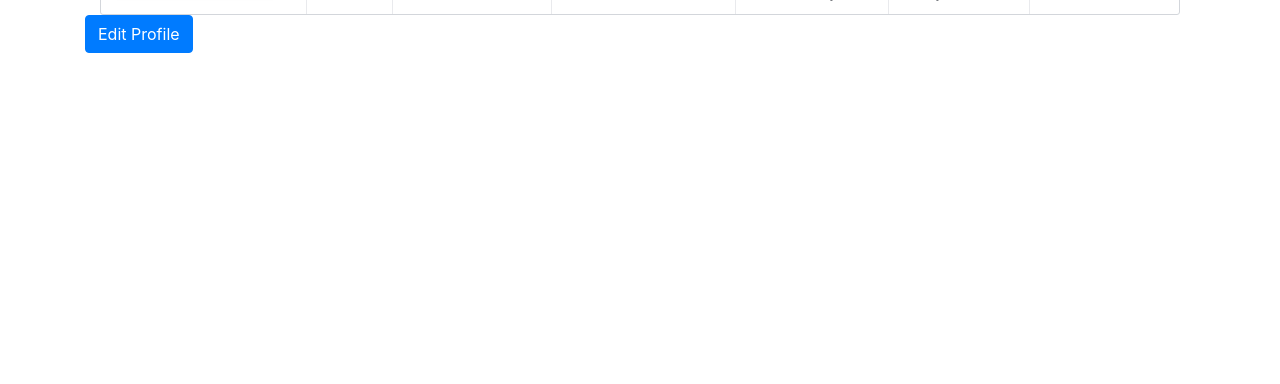
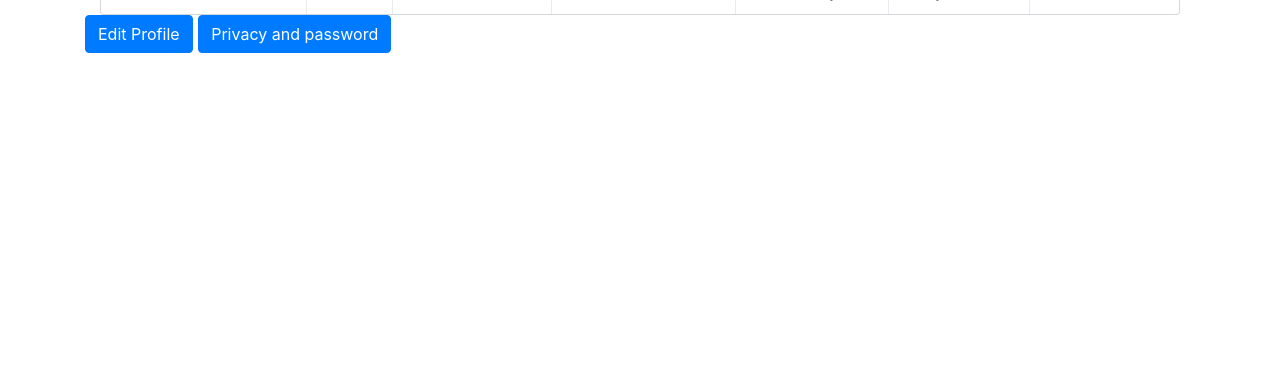
Before and after one commit to zeyad-shaban/Negawb, a Django app: page /userpage/ in a window 1280 px wide. Shown: the part 416-800 px from the top of the page. Run offline with Django 3.2, Linux system fonts and the light colour scheme; the visitor is signed in with stand-in values (Sample User, id 1); some libraries are stand-ins or nearby versions.

Commit message:
set up show email privacy option

```diff
--- a/people/templates/people/all_people.html
+++ b/people/templates/people/all_people.html
@@ -35,7 +35,7 @@
                         <span class="text-muted small">{{ user.phone }}</span>
                         <br>
                         {% endif %}
-                        {% if user.email %}
+                        {% if user.email and user.show_email == True %}
                         <span class="fa fa-fw fa-envelope fa-fw text-muted" data-toggle="tooltip" title="Email"
                             data-original-title="{{ user.email }}"></span>
                         <span class="text-muted small text-truncate">{{ user.email }}</span>
--- a/people/templates/people/all_peopleresults.html
+++ b/people/templates/people/all_peopleresults.html
@@ -36,7 +36,7 @@
                         <span class="text-muted small">{{ result.phone }}</span>
                         <br>
                         {% endif %}
-                        {% if result.email %}
+                        {% if result.email and result.show_email == True %}
                         <span class="fa fa-fw fa-envelope fa-fw text-muted" data-toggle="tooltip" title="Email"
                             data-original-title="{{ result.email }}"></span>
                         <span class="text-muted small text-truncate">{{ result.email }}</span>
--- a/userpage/forms.py
+++ b/userpage/forms.py
@@ -1,6 +1,6 @@
 from django.forms import ModelForm
-from .models import User
-
+from django.contrib.auth import get_user_model as user_model
+User = user_model()
 
 class UserForm(ModelForm):
     """Update User after creating it from user page"""
@@ -11,4 +11,9 @@ class UserForm(ModelForm):
         model = User
         fields = ('username', 'email', 'first_name', 'last_name', 'bio', 'avatar')
 
+class UserPrivacyForm(ModelForm):
+    class Meta:
+        model = User
+        fields = ('show_email',)
+
 # username, email, first_name, last_name, date_joined and last_login, password
--- a/userpage/models.py
+++ b/userpage/models.py
@@ -7,3 +7,5 @@ class User(AbstractUser):
     bio = models.CharField(max_length=400, default='I love this website!', blank=True, null= True)
     avatar = models.ImageField(
         upload_to='profile_images', default='profile_images/DefaultUserImage.jpg')
+    # PRIVACY
+    show_email = models.BooleanField(default=False)
--- a/userpage/templates/userpage/friends.html
+++ b/userpage/templates/userpage/friends.html
@@ -38,7 +38,7 @@
                         <span class="text-muted small">{{ friend.phone }}</span>
                         <br>
                         {% endif %}
-                        {% if friend.email %}
+                        {% if friend.email and friend.show_email == True %}
                         <span class="fa fa-fw fa-envelope fa-fw text-muted" data-toggle="tooltip" title="Email"
                             data-original-title="{{ friend.email }}"></span>
                         <span class="text-muted small text-truncate">{{ friend.email }}</span>
--- a/userpage/templates/userpage/friendsresult.html
+++ b/userpage/templates/userpage/friendsresult.html
@@ -38,7 +38,7 @@
                         <span class="text-muted small">{{ result.phone }}</span>
                         <br>
                         {% endif %}
-                        {% if result.email %}
+                        {% if result.email and result.show_email == True %}
                         <span class="fa fa-fw fa-envelope fa-fw text-muted" data-toggle="tooltip" title="Email"
                             data-original-title="{{ result.email }}"></span>
                         <span class="text-muted small text-truncate">{{ result.email }}</span>
--- a/userpage/templates/userpage/index.html
+++ b/userpage/templates/userpage/index.html
@@ -138,6 +138,9 @@
     aria-controls="editProfile">
     Edit Profile
 </button>
+
+
+
 <div class="collapse" id="editProfile">
     <div id="id_update_user_form">
         <div class="row justify-content-center mt-5">
@@ -180,4 +183,24 @@
         </div>
     </div>
 </div>
+
+
+
+<button class="btn btn-primary" type="button" data-toggle="collapse" data-target="#privacySettings"
+    aria-expanded="false" aria-controls="privacySettings">
+    Privacy and password
+</button>
+<div class="collapse" id="privacySettings">
+    <div id="id_update_user_form">
+        <div class="row justify-content-center mt-5">
+            <div class="col-md-5">
+                <form action="" method="POST" enctype="multipart/form-data">
+                    {% csrf_token %}
+                    {{privacy_form.as_p}}
+                    <input type="submit" value="Update Privacy" class="btn btn-success" name="submit">
+                </form>
+            </div>
+        </div>
+    </div>
+</div>
 {% endblock content %}
--- a/userpage/urls.py
+++ b/userpage/urls.py
@@ -13,8 +13,6 @@ urlpatterns = [
     path('requestssent/', views.requestssent, name='requestssent'),
     path('acceptrequest/<int:request_id>/', views.acceptrequest, name='acceptrequest'),
     path('friends/', views.friends, name='friends'),
-    # todo check if updateavatar is used
-    path('updateavatar/', views.update_avatar, name='update_avatar'),
     path('friends/result', views.friendsresult, name='friendsresult'),
 ]
 
--- a/userpage/views.py
+++ b/userpage/views.py
@@ -3,7 +3,7 @@ from django.contrib.auth.decorators import login_required
 from comments.models import Comment, Reply
 from people.models import FriendRequest
 from django.contrib import messages
-from .forms import UserForm
+from .forms import UserForm, UserPrivacyForm
 from django.core.validators import validate_email
 from django.core.exceptions import ValidationError
 from django.db.models import Q
@@ -15,9 +15,10 @@ User = user_model()
 def home(request):
     user = request.user
     form = UserForm(instance=request.user)
+    privacy_form = UserPrivacyForm(instance=request.user)
     if request.method == 'GET':
-        return render(request, 'userpage/index.html', {'user': user, 'form': form})
-    else:
+        return render(request, 'userpage/index.html', {'user': user, 'form': form, 'privacy_form': privacy_form})
+    elif request.POST['submit'] == 'Update':
         try:
             validate_email(request.POST['email'])
             form = UserForm(data=request.POST,
@@ -32,6 +33,11 @@ def home(request):
             messages.warning(
                 request, 'unknown error occured, please make sure all your data are correct')
             return redirect('userpage:home')
+    elif request.POST['submit'] == 'Update Privacy':
+        form = UserPrivacyForm(data = request.POST, files = request.FILES, instance=request.user)
+        form.save()
+        messages.success(request, 'Successfully updated privacy settings')
+        return redirect('userpage:home')
 
 
 def questions(request):
@@ -75,12 +81,6 @@ def acceptrequest(request, request_id):
 
 
 
-def update_avatar(request):
-    request.user.avatar = request.POST['avatar']
-    request.user.save()
-    messages.success(request, 'Updated Avatar Successfuly')
-    messages.info(request, request.user.avatar)
-    return redirect('userpage:home')
 
 
 def friendsresult(request):
```
Also changed, not shown: userpage/migrations/0006_user_email_show.py (added), userpage/migrations/0007_auto_20200726_0642.py (added).
